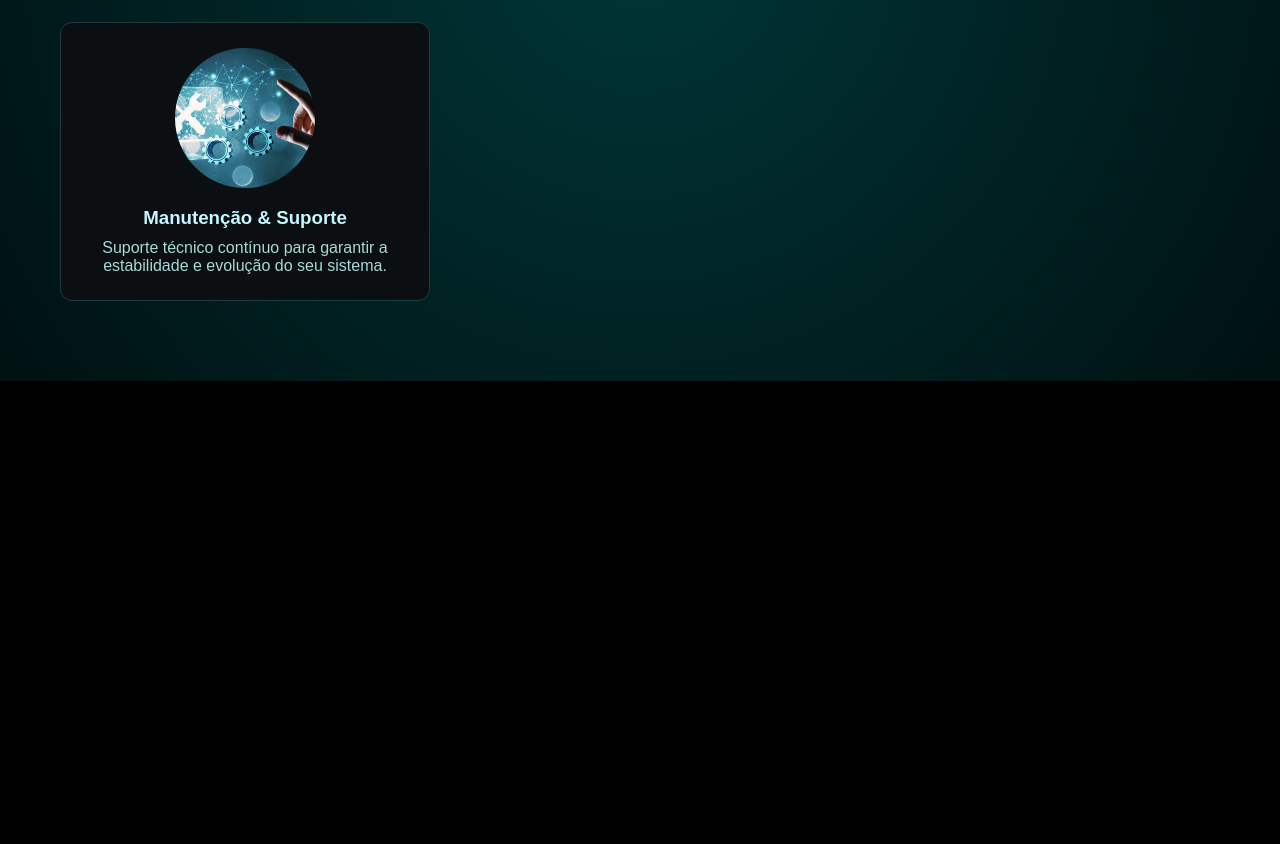
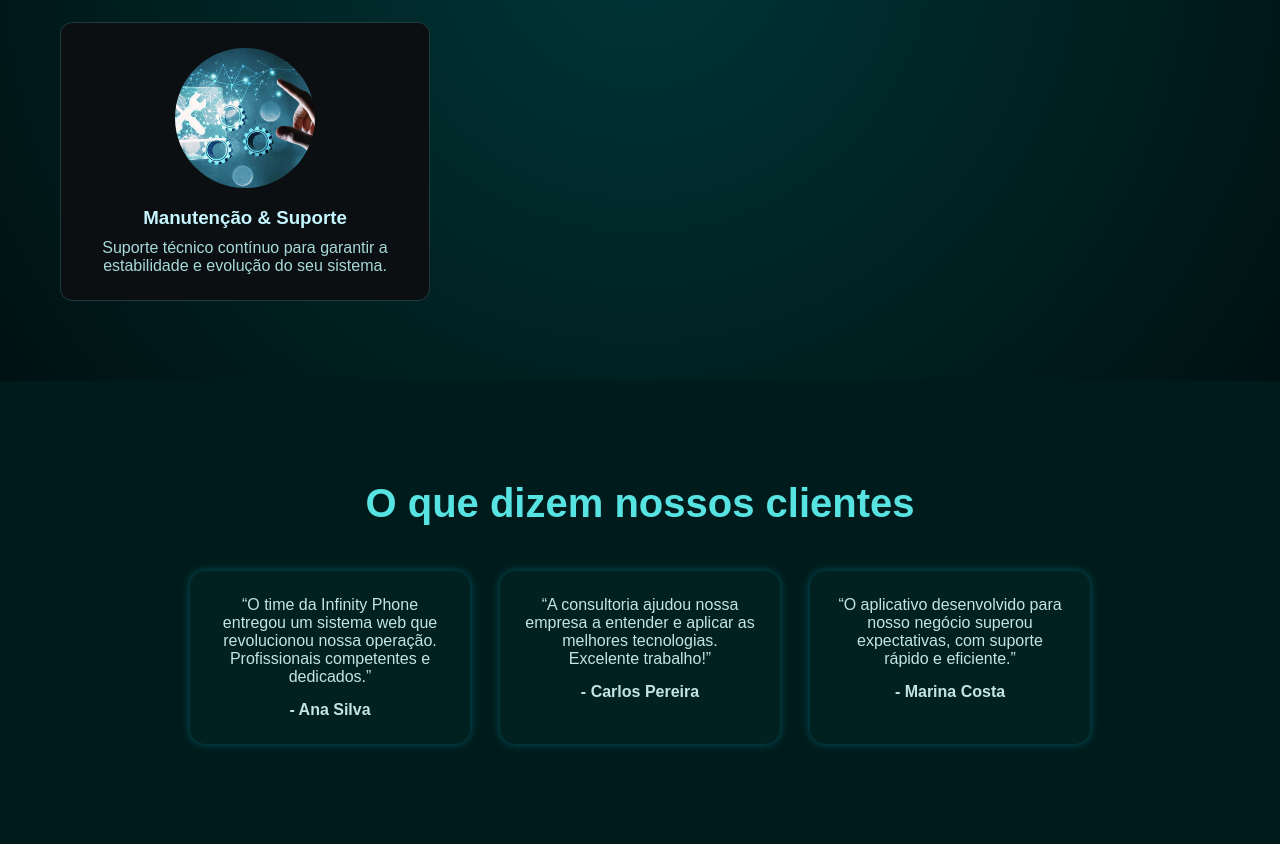
Before and after one commit to eduardoozorio-oss/projeto-final-empresa-infinityphone-main, a plain HTML site: page index.html in a window 1280 px wide. Shown: the part 2202-3046 px from the top of the page. Before the commit the page ends 2583 px from the top, so only its background shows below. Drawn offline with Linux system fonts and the light colour scheme.

Commit message:
adicionando avaliações

```diff
--- a/index.html
+++ b/index.html
@@ -79,3 +79,26 @@
 
     </div>
 </section>
+
+<!-- AVALIAÇÕES -->
+<section class="avaliacoes" id="avaliacoes">
+    <h2 class="titulo-avaliacoes">O que dizem nossos clientes</h2>
+    <div class="avaliacoes-container">
+
+        <div class="avaliacao-card">
+            <p>“O time da Infinity Phone entregou um sistema web que revolucionou nossa operação. Profissionais competentes e dedicados.”</p>
+            <h4>- Ana Silva</h4>
+        </div>
+
+        <div class="avaliacao-card">
+            <p>“A consultoria ajudou nossa empresa a entender e aplicar as melhores tecnologias. Excelente trabalho!”</p>
+            <h4>- Carlos Pereira</h4>
+        </div>
+
+        <div class="avaliacao-card">
+            <p>“O aplicativo desenvolvido para nosso negócio superou expectativas, com suporte rápido e eficiente.”</p>
+            <h4>- Marina Costa</h4>
+        </div>
+
+    </div>
+</section>
```
